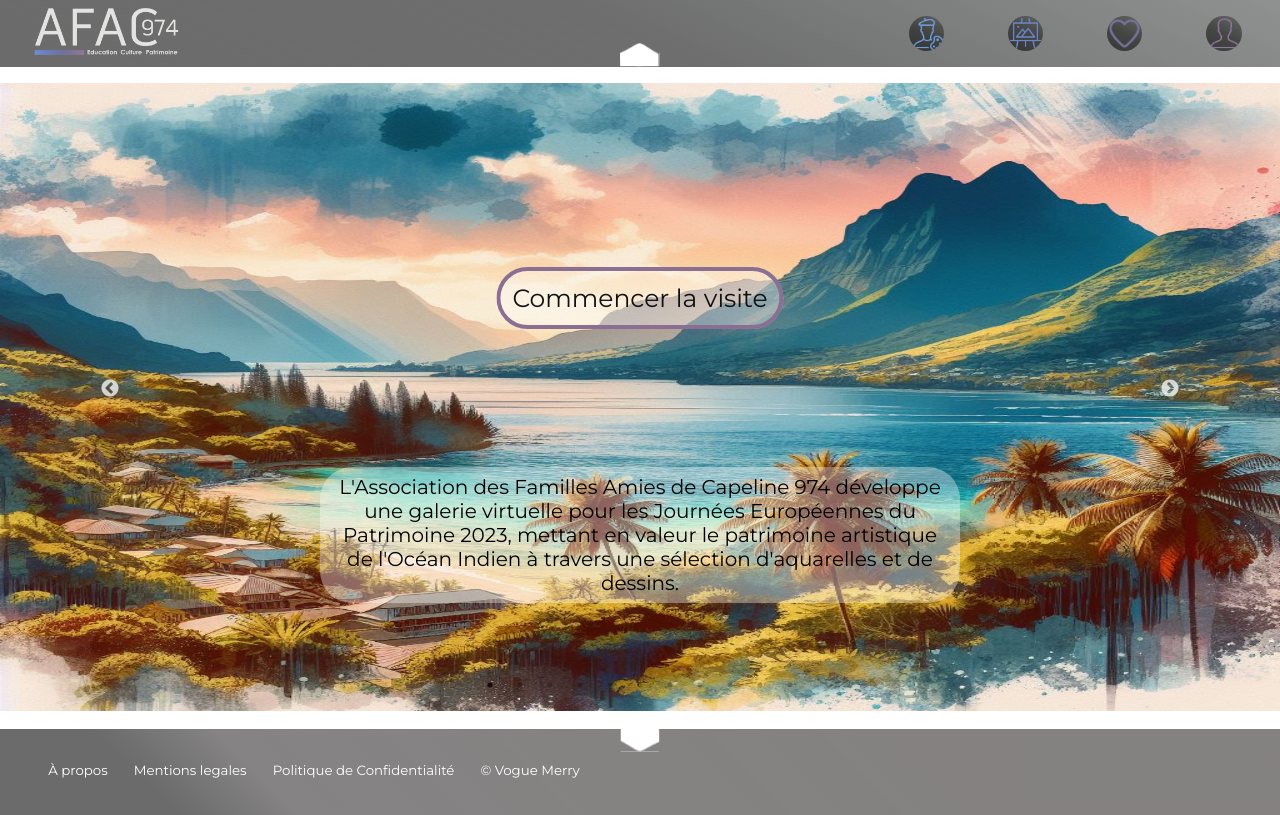
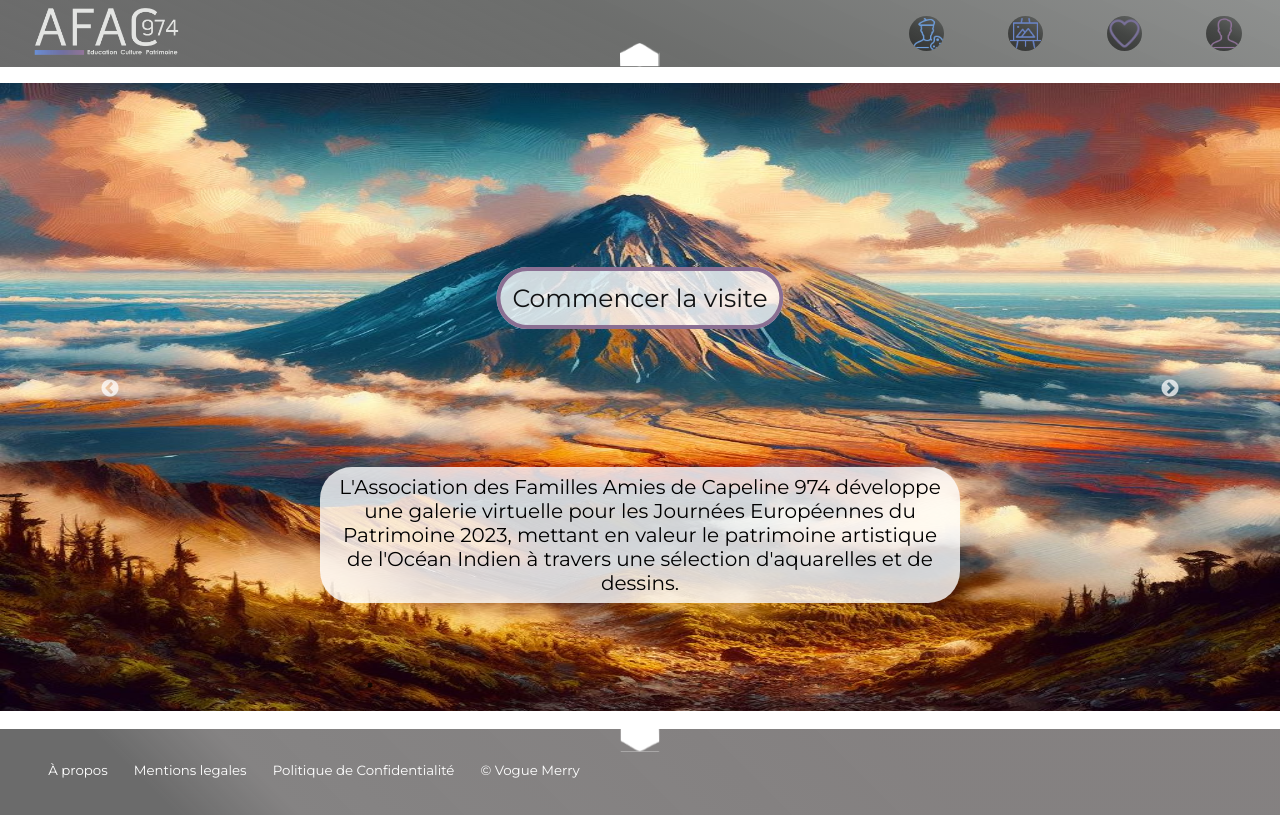
Before and after one commit to WildCodeSchool-2023-09/afac974, a React (Vite) app in the folder frontend/: page / in a window 1280 px wide. Built offline with nearby package versions, Linux system fonts and the light colour scheme; a web font is replaced by a local one; what granim would draw is missing.

Commit message:
tableaux + css

```diff
--- a/frontend/index.html
+++ b/frontend/index.html
@@ -1,5 +1,5 @@
 <!doctype html>
-<html lang="en">
+<html lang="fr">
   <head>
     <meta charset="UTF-8" />
     <link rel="icon" type="image/png" href="/src/assets/logo1.png" />
--- a/frontend/src/pages/Accueil/Accueil.jsx
+++ b/frontend/src/pages/Accueil/Accueil.jsx
@@ -6,15 +6,23 @@ import "./Accueil.scss";
 import { Link } from "react-router-dom";
 
 const images = [
+  "/tableaux/tableau55.jpeg",
   "/tableaux/tableau1.jpeg",
+  "/tableaux/tableau78.jpeg",
   "/tableaux/tableau2.jpeg",
+  "/tableaux/tableau67.jpeg",
   "/tableaux/tableau3.jpeg",
+  "/tableaux/tableau45.jpeg",
   "/tableaux/tableau4.jpeg",
+  "/tableaux/tableau85.jpeg",
   "/tableaux/tableau5.jpeg",
+  "/tableaux/tableau55.jpeg",
   "/tableaux/tableau6.jpeg",
+  "/tableaux/tableau68.jpeg",
   "/tableaux/tableau7.jpeg",
-  "/tableaux/tableau8.jpeg",
+  "/tableaux/tableau80.jpeg",
   "/tableaux/tableau9.jpeg",
+  "/tableaux/tableau83.jpeg",
   "/tableaux/tableau10.jpeg",
   "/tableaux/tableau11.jpeg",
 ];
--- a/frontend/src/pages/Accueil/Accueil.scss
+++ b/frontend/src/pages/Accueil/Accueil.scss
@@ -108,7 +108,7 @@
   z-index: 1;
   padding: 1rem;
   color: #101112;
-  background-color: #ffffff5b;
+  background-color: #ffffffcc;
   font-family: "Montserrat", sans-serif;
   font-size: 25px;
 
@@ -126,7 +126,7 @@
   transform: translateX(-50%);
   text-align: center;
   color: black;
-  background-color: #ffffff5b;
+  background-color: #ffffffcc;
   z-index: 1;
   border-radius: 2rem;
   font-family: "Montserrat", sans-serif;
```
